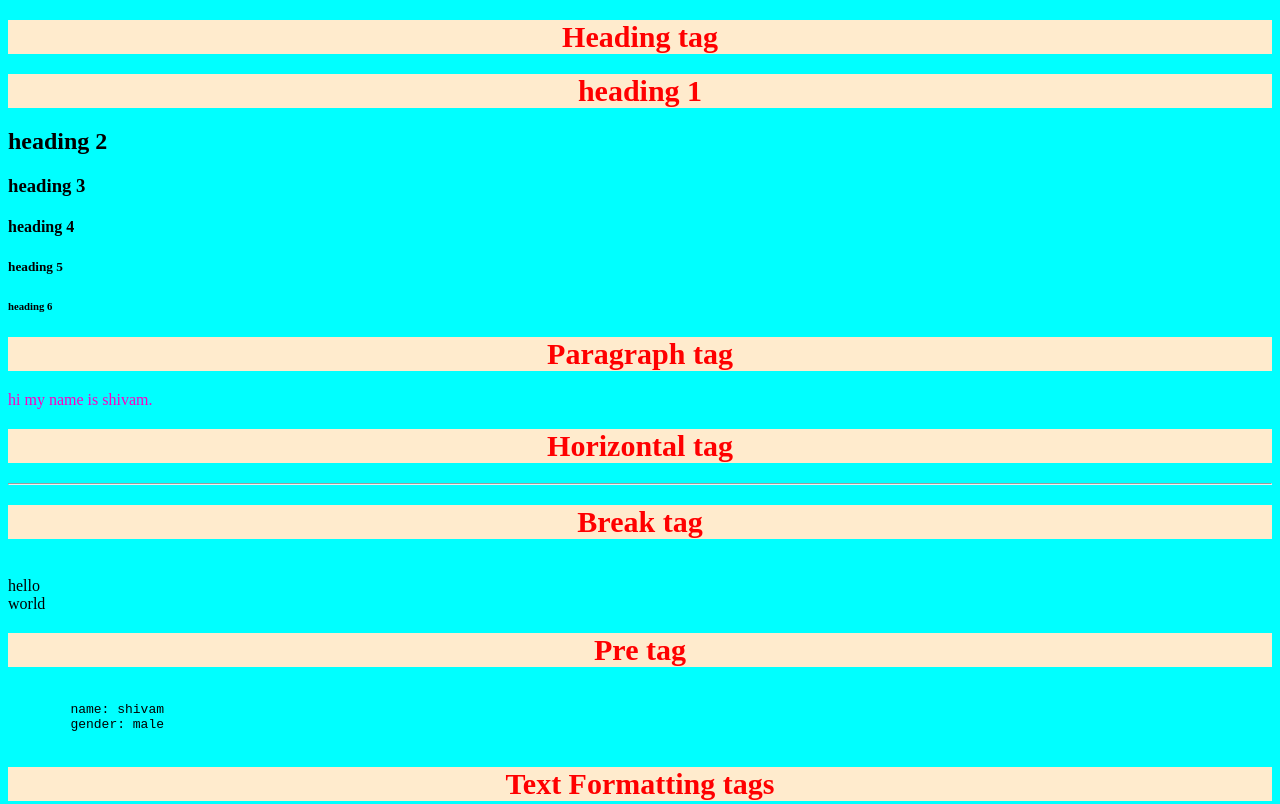
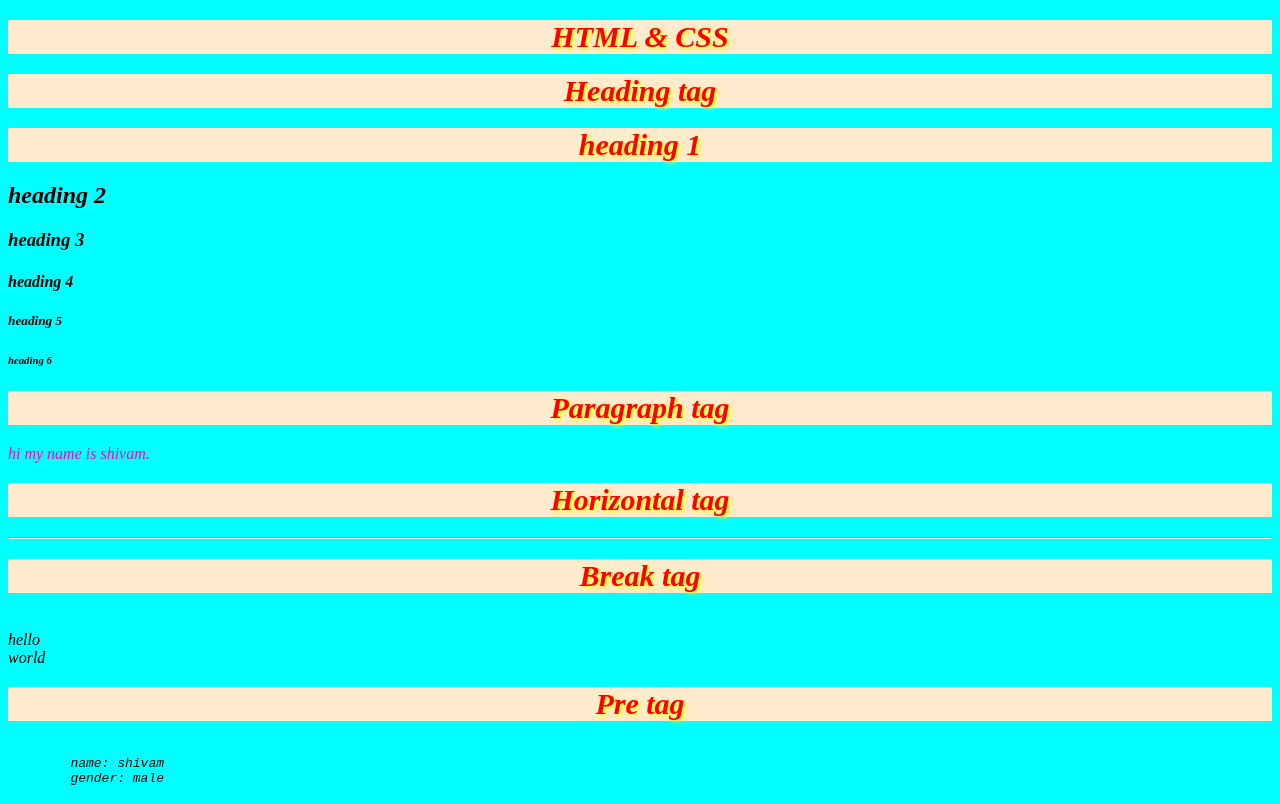
Before and after one commit to shivam-65/HTML-CSS, a plain HTML site: page index.html in a window 1280 px wide. Shown: the top 804 px of the page. Drawn offline with Linux system fonts and the light colour scheme.

Commit message:
day 5
color, text-shadow, font family, position tag

```diff
--- a/index.html
+++ b/index.html
@@ -14,6 +14,8 @@
     </style>
 </head>
 <body>
+    <h1 style="position: -webkit-sticky;
+    position: sticky;top: 0;">HTML & CSS</h1>
     <h1>Heading tag</h1>
     <h1>heading 1</h1>
     <h2>heading 2</h2>
--- a/stylesheet.css
+++ b/stylesheet.css
@@ -1,5 +1,8 @@
 body{
     background-color: aqua;
+    font-family: serif,sans-serif;
+    font-weight: 500px;
+    font-style: italic;
 }
 
 pre.center{
@@ -10,4 +13,6 @@ h1{
     background-color: blanchedalmond;
     font-size: 30px;
     text-align: center;
+    color: rgb(247, 3, 3);
+    text-shadow: 2px 2px 4px yellow;
 }
```
